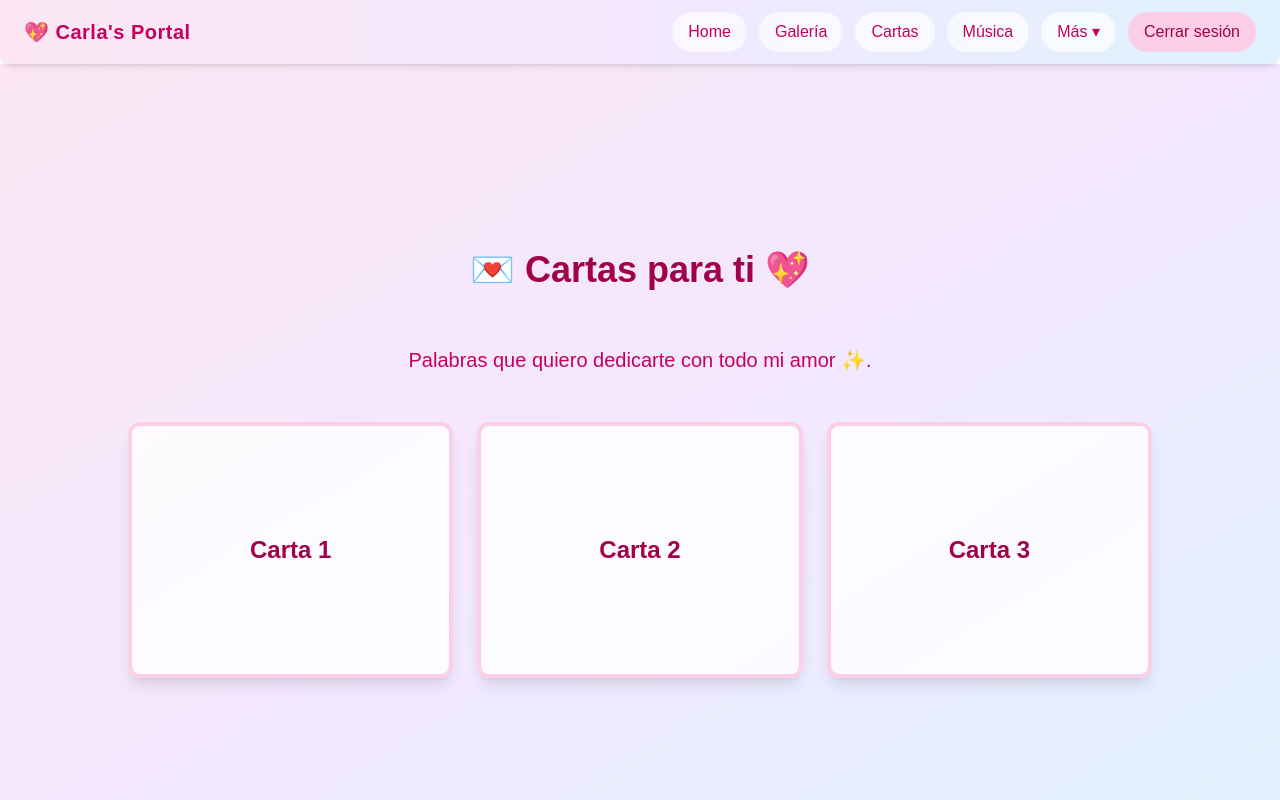
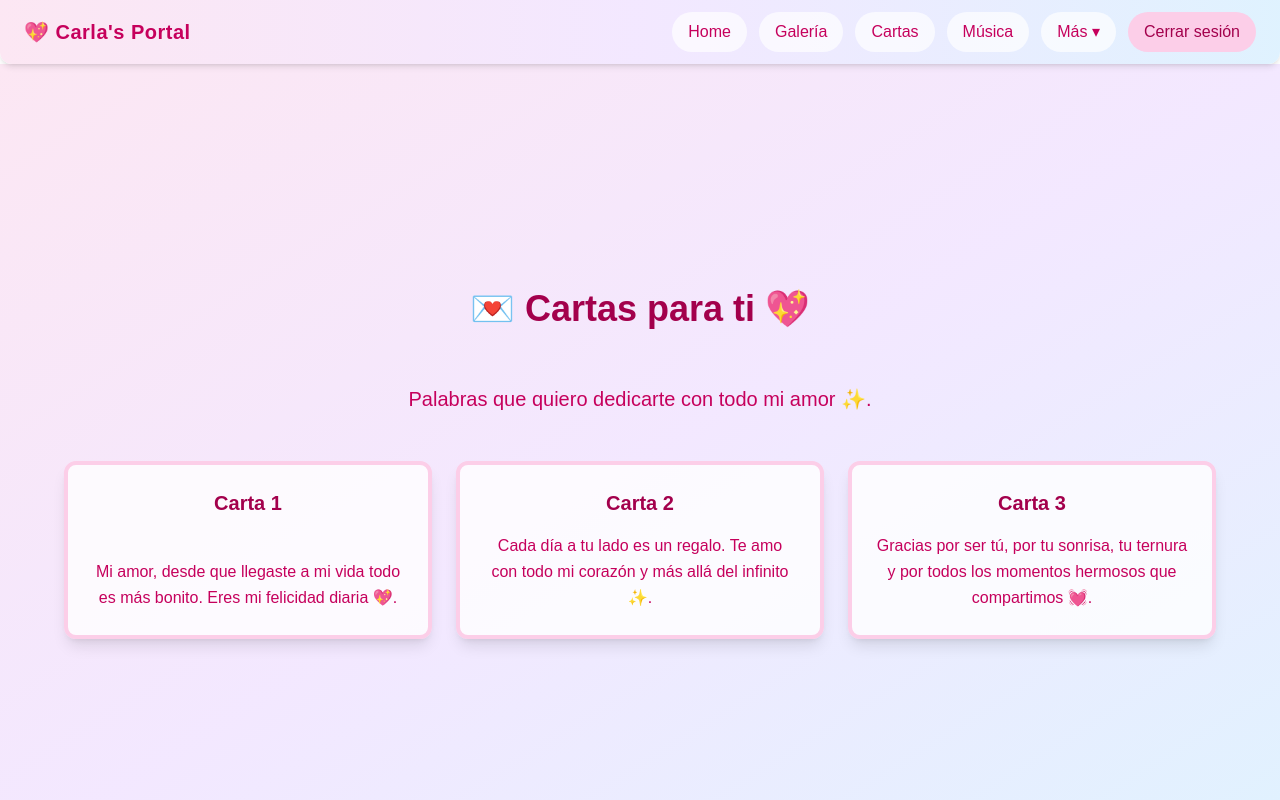
Before and after one commit to yorusaurio/happy-birthday-carla, a Next.js app: page /cartas in a window 1280 px wide. Shown: the top 800 px of the page. Built offline with nearby package versions, Linux system fonts and the light colour scheme.

Commit message:
refactor: Simplify cartas grid layout and remove unused React import

```diff
--- a/src/app/cartas/page.tsx
+++ b/src/app/cartas/page.tsx
@@ -1,6 +1,4 @@
 'use client';
-
-import React from 'react';
 
 const cartas = [
   {
@@ -27,24 +25,15 @@ export default function CartasPage() {
         Palabras que quiero dedicarte con todo mi amor ✨.
       </p>
 
-      {/* Grid de cartas */}
-      <div className="grid grid-cols-1 sm:grid-cols-2 md:grid-cols-3 gap-6 max-w-5xl w-full">
+      {/* Grid de cartas responsivo */}
+      <div className="grid grid-cols-1 sm:grid-cols-2 md:grid-cols-3 gap-6 max-w-6xl w-full">
         {cartas.map((carta, index) => (
           <div
             key={index}
-            className="group [perspective:1000px] cursor-pointer"
+            className="bg-white/80 border-4 border-pink-200 rounded-xl shadow-lg p-6 flex flex-col justify-between text-pink-700 hover:scale-105 transition-transform"
           >
-            <div className="relative h-64 w-full transition-transform duration-500 [transform-style:preserve-3d] group-hover:[transform:rotateY(180deg)]">
-              {/* Cara frontal */}
-              <div className="absolute inset-0 bg-white/80 border-4 border-pink-200 rounded-xl shadow-lg flex items-center justify-center text-pink-800 text-2xl font-bold">
-                {carta.titulo}
-              </div>
-
-              {/* Cara trasera */}
-              <div className="absolute inset-0 bg-white/90 border-4 border-pink-300 rounded-xl shadow-lg p-4 text-pink-700 text-base leading-relaxed [transform:rotateY(180deg)] [backface-visibility:hidden] flex items-center justify-center">
-                {carta.contenido}
-              </div>
-            </div>
+            <h2 className="text-xl font-bold text-pink-800 mb-4">{carta.titulo}</h2>
+            <p className="text-base leading-relaxed">{carta.contenido}</p>
           </div>
         ))}
       </div>
```
